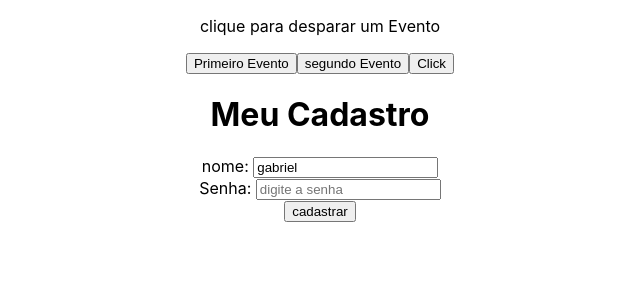
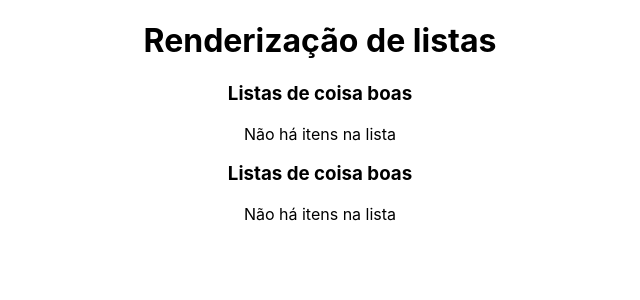
Before and after one commit to gabriel-tor4/ReactJS, a React (Create React App) app in the folder projeto-rc/: page / in a window 1280 px wide. Shown: the top 300 px of the page, without its empty margins (320-960 px from the left). Built offline with nearby package versions, Linux system fonts and the light colour scheme.

Commit message:
Rederização de listas

```diff
--- a/projeto-rc/src/App.js
+++ b/projeto-rc/src/App.js
@@ -1,18 +1,27 @@
 import './App.css';
-//import HelloWord from './components/HelloWord';
-//import SayMyName from './components/SayMyName';
-//import Pessoa from './components/Pessoa';
-//import Frase from './components/Frase';
-//import List from './components/List';
-import Evento from './components/Evento';
-import Form from './components/Form';
+//import Condicional from './components/Condicional/Condicional';
+import OutraLista from './components/Forms-list/OutraLista';
+//import HelloWord from './components/Testes/HelloWord';
+//import SayMyName from './components/Testes/SayMyName';
+//import Pessoa from './components/Testes/Pessoa';
+//import Frase from './components/Testes/Frase';
+//import List from './components/Forms-list/List';
+//import Evento from './components/Eventos/Evento'
+//import Form from './components/Forms-list/Form';
 function App() {
+
+  const Meusitens = ["React", "angualar", "Vue",]
 
 
   return (
     <div className="App">
-      <Evento/>
-      <Form/>
+      <h1>
+        Renderização de listas
+      </h1>
+
+      <p/>
+      <OutraLista itens={Meusitens}></OutraLista>
+      <OutraLista itens={ []}/>
     </div>
 
   );
--- /dev/null
+++ b/projeto-rc/src/components/Condicional/Condicional.js
@@ -0,0 +1,40 @@
+import { useState } from "react"
+
+function Condicional(){
+    const [Email, setEmail] = useState()
+    const [UserEmail,SetUserEmail] = useState ()
+
+    function enviarEmail(e){
+        e.preventDefault()
+        console.log("testando")
+        SetUserEmail(Email)
+        console.log(UserEmail)
+    }
+
+    function LimparEmail(){
+        SetUserEmail("")
+    }
+
+    return(
+        <>
+        <h2>
+            Cadastr Seu Email
+        </h2>
+        <form>
+            <input type= "email" placeholder="digite seu email" onChange={(e) => setEmail(e.target.value)}/>
+        </form>
+        <button onClick={enviarEmail}>Enviar</button>
+        {UserEmail &&(
+            <div>
+
+                O Email do usuario é: {UserEmail}
+                <p>
+                <button onClick={LimparEmail}>Limpar Email</button>
+                </p>
+            </div>
+
+        )}
+        </>
+    )
+}
+export default Condicional
--- a/projeto-rc/src/components/Evento.js
+++ b/projeto-rc/src/components/Eventos/Evento.js
@@ -1,4 +1,4 @@
-import Button from "./Eventos/Button"
+import Button from "./Button"
 
 function Evento(){
 
--- /dev/null
+++ b/projeto-rc/src/components/Forms-list/OutraLista.js
@@ -0,0 +1,18 @@
+function OutraLista ({itens}){
+    return(
+        <>
+            <h3>
+                Listas de coisa boas
+            </h3>
+            {
+                itens.lenght > 0?(
+                    itens.map((item, index) => <p key={index}>{item}</p>)
+                )
+                :(
+                    <p>Não há itens na lista</p>
+
+                )}
+        </>
+    )
+}
+export default OutraLista
```
Also changed, not shown: projeto-rc/src/components/Forms-list/Form.js (renamed from projeto-rc/src/components/Form.js), projeto-rc/src/components/Forms-list/Item.js (renamed from projeto-rc/src/components/Item.js), projeto-rc/src/components/Forms-list/List.js (renamed from projeto-rc/src/components/List.js), projeto-rc/src/components/Testes/Frase.js (renamed from projeto-rc/src/components/Frase.js), projeto-rc/src/components/Testes/Frase.module.css (renamed from projeto-rc/src/components/Frase.module.css), projeto-rc/src/components/Testes/HelloWord.js (renamed from projeto-rc/src/components/HelloWord.js), projeto-rc/src/components/Testes/Pessoa.js (renamed from projeto-rc/src/components/Pessoa.js), projeto-rc/src/components/Testes/SayMyName.js (renamed from projeto-rc/src/components/SayMyName.js), 1 other file (tests, documents, lock files or other folders).
